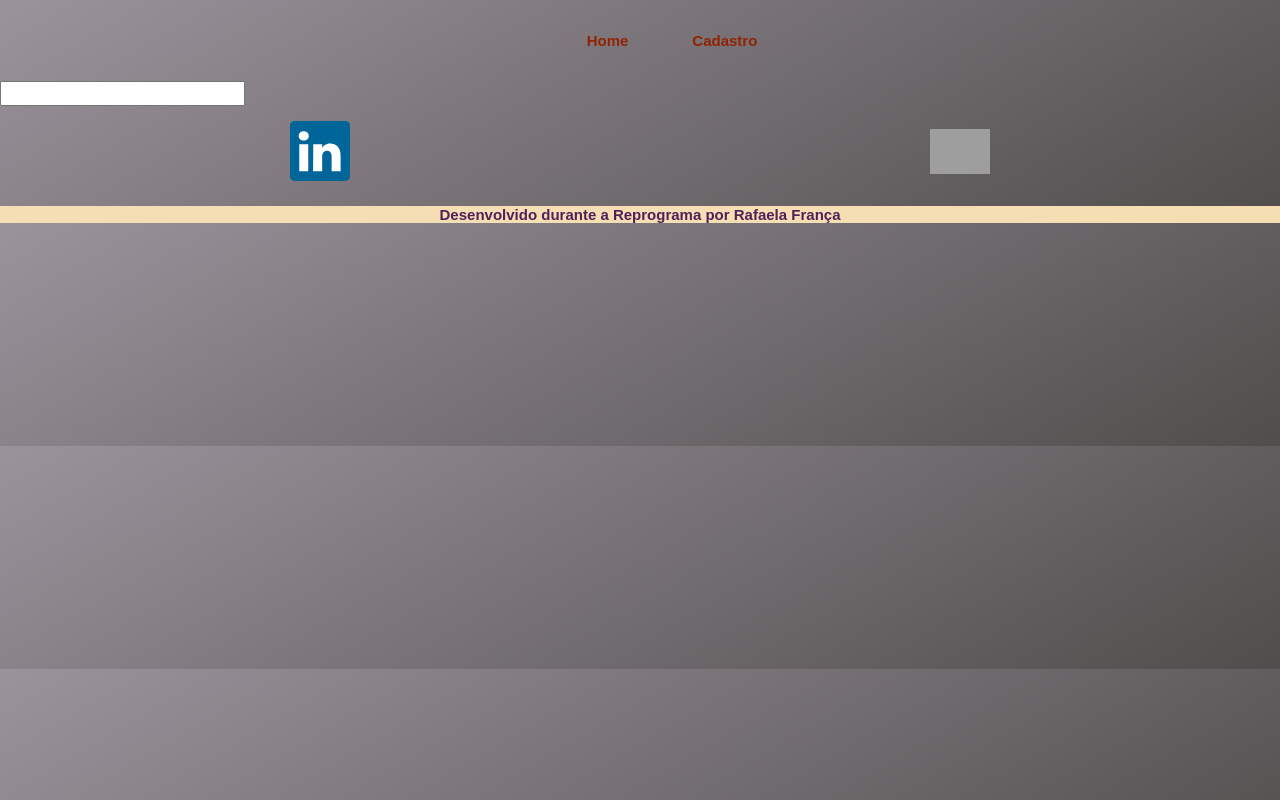
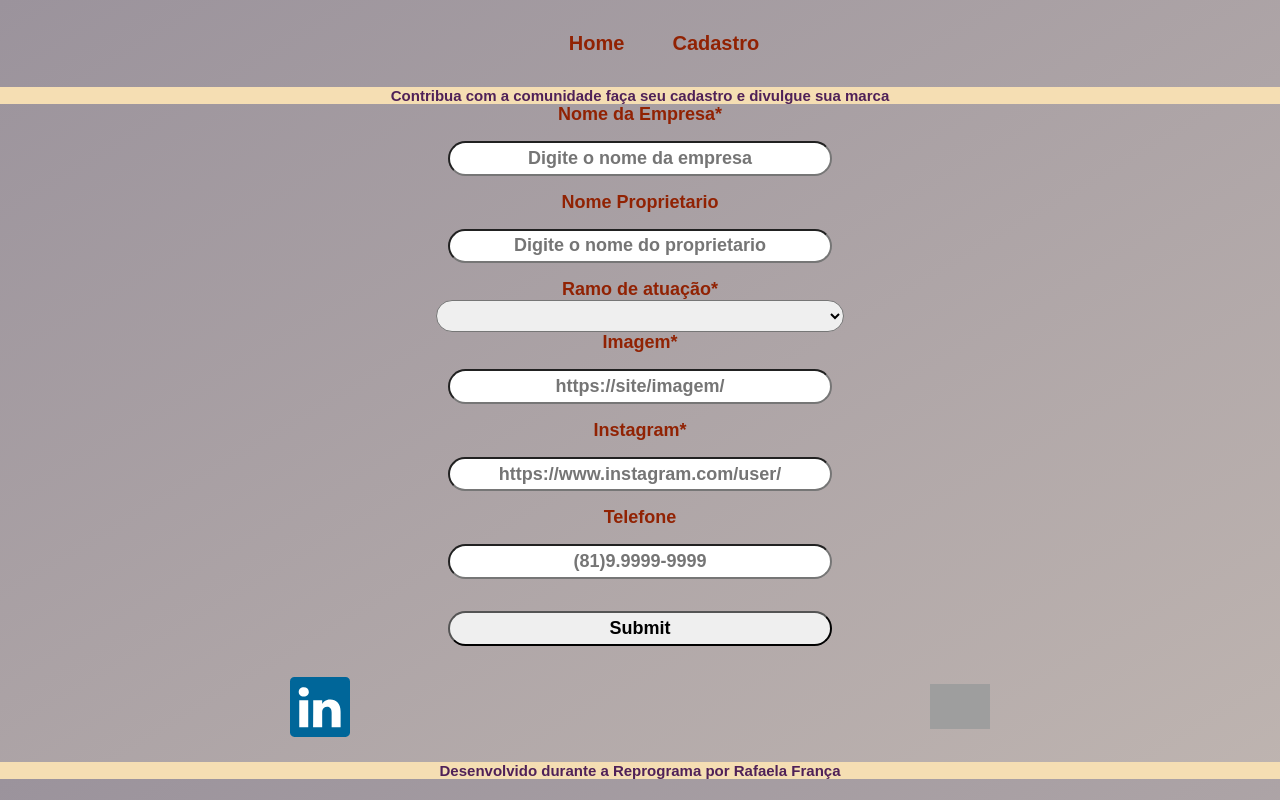
Before and after one commit to Raffranca/semana-16-reactIII, a React (Create React App) app: page /Cadastro in a window 1280 px wide. Built offline with nearby package versions, Linux system fonts and the light colour scheme; grey boxes are pictures that could not be loaded.

Commit message:
cria componeten cadastro e estilização

```diff
--- a/src/components/Menu/styles.css
+++ b/src/components/Menu/styles.css
@@ -3,11 +3,11 @@
     display: flex;
     align-items: center;
     justify-content: center;
-    font-size: 15px;
+    font-size: 20px;
 }
 
 .menu li {
-    margin-left: 4rem;
+    margin-left: 3rem;
     list-style: none;
 }
 
--- a/src/global.css
+++ b/src/global.css
@@ -6,7 +6,7 @@
 
 body{
   color:#912203;
-  background: linear-gradient(329.54deg, #504d4c 0%, #9b939c 100%);
+  background: linear-gradient(329.54deg, #beb4b0 0%, #9b939c 100%);
 }
 
 body, input, button, textarea{
--- a/src/pages/Cadastro/index.jsx
+++ b/src/pages/Cadastro/index.jsx
@@ -1,12 +1,32 @@
 import Menu from '../../components/Menu';
 import Footer from '../../components/Footer';
+import './style.css';
 
 const Cadastro = ()=>{
     return(
         <div>
             <Menu/>
-            <form action="">
-                <input type="text" />
+            <p>Contribua com a comunidade faça seu cadastro e divulgue sua marca</p>
+            <form action="" className="form">
+                <label>Nome da Empresa*</label>
+                <input type="text" required placeholder="Digite o nome da empresa" />
+                <label>Nome Proprietario</label>
+                <input type="text" placeholder="Digite o nome do proprietario" />
+                <label>Ramo de atuação*</label>
+                <select name="lista" className="lista" required>
+                    <option value="vazio"> </option>
+                    <option value="alimentacao">Alimentação</option>
+                    <option value="servicos">Serviços</option>
+                    <option value="vetuario">Vestuario</option>
+                </select>
+
+                <label htmlFor="">Imagem*</label>
+                <input type="url" required placeholder="https://site/imagem/"/>
+                <label htmlFor="">Instagram*</label>
+                <input type="url" required placeholder="https://www.instagram.com/user/"/>
+                <label htmlFor="">Telefone</label>
+                <input type="tel" placeholder="(81)9.9999-9999" />
+                <input type="submit" />
             </form>
             <Footer/>
         </div>
--- a/src/pages/Cadastro/style.css
+++ b/src/pages/Cadastro/style.css
@@ -0,0 +1,23 @@
+.form{
+    display: flex;
+    flex-direction: column;
+    width: 100%;
+    height: 80%;
+    align-items: center;
+
+
+}
+
+.lista{
+    width: 25.5rem;
+    height: 2rem;
+    border-radius: 2rem;
+}
+
+input{
+    width: 30%;
+    text-align: center;
+    margin:1rem;
+    padding: 0.3rem;
+    border-radius: 2rem;
+}
```
